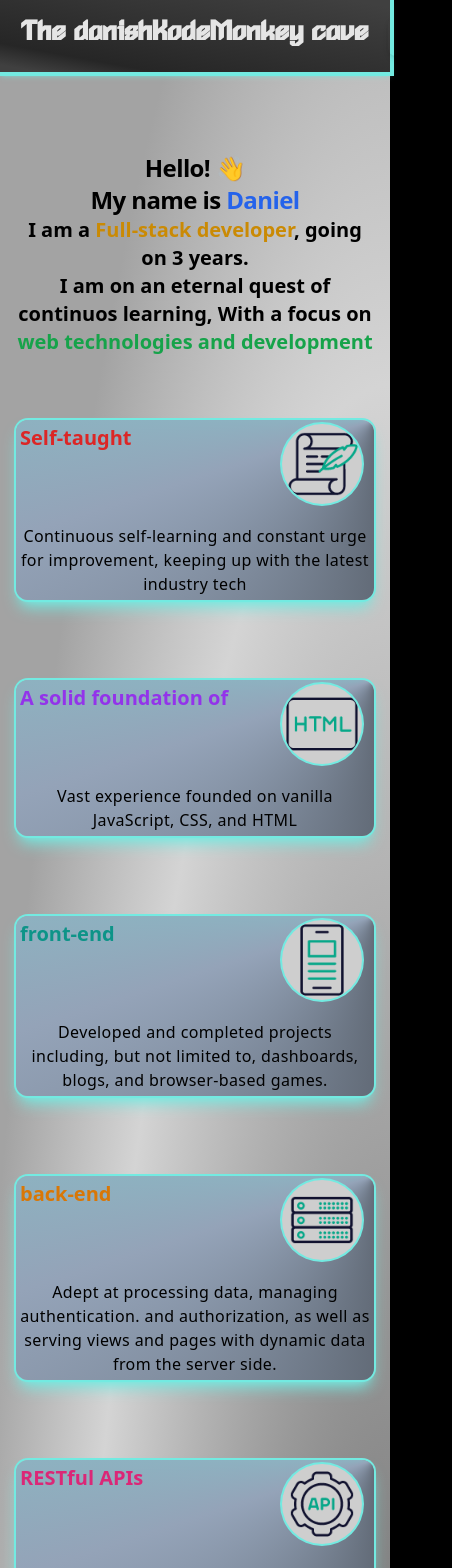
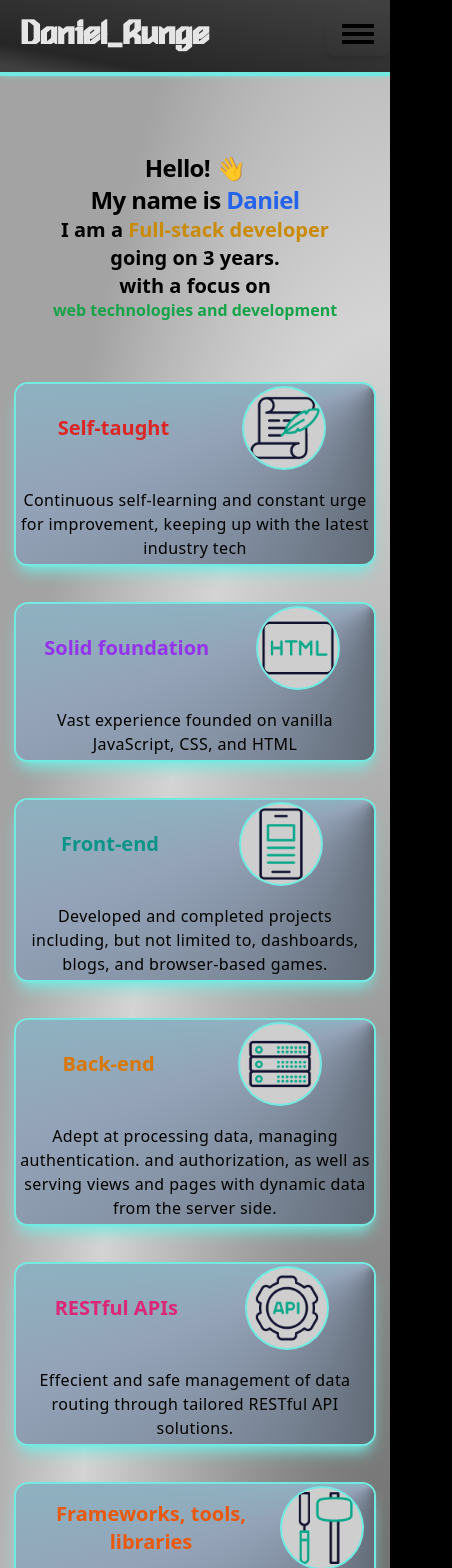
Before and after one commit to DanishKodeMonkey/DKM-website, a React (Vite) app: page /about in a window 390 px wide. Shown: the top 1568 px of the page, 452 px wide, since content can reach past the window. Built offline with nearby package versions, Linux system fonts and the light colour scheme.

Commit message:
Fix layout responsiveness for mobile breakpoints

```diff
--- a/src/App.css
+++ b/src/App.css
@@ -254,13 +254,13 @@
       @apply p-4 md:p-6 lg:p-8;
     }
     .avatar{
-      @apply w-1/4 h-auto rounded-full content-center m-10 ring-4;
+      @apply w-1/2 h-1/2 md:h-1/3 md:w-1/3 lg:h-1/4 lg:w-1/4 rounded-full content-center m-10 ring-4 ring-highlight-light;
     }
     .logo{
       @apply w-8 md:w-12 lg:w-24 ring-2 md:ring-4 rounded-xl mr-2;
     }
     .screenshot{
-      @apply w-2/3 self-center rounded-3xl;
+      @apply w-full md:w-2/3 self-center rounded-3xl;
     }
     .about-gif{
       @apply inline-block w-20 h-20 mr-2 bg-neutral-light ring-highlight-light ring-2 rounded-full;
@@ -280,6 +280,12 @@
       }
       button{
         @apply ring-0 bg-transparent h-full;
+      }
+      h4{
+        @apply text-sm
+      }
+      a{
+        @apply text-sm md:text-lg
       }
     }
     footer{
--- a/src/components/Footer.tsx
+++ b/src/components/Footer.tsx
@@ -1,6 +1,6 @@
 const Footer = () => {
   return (
-    <footer className="flex-row justify-around">
+    <footer className="flex-row justify-around ">
       <div className="flex flex-col">
         <h4>You can find me at:</h4>
         <a href="mailto:daniel_runge_@hotmail.com">
@@ -12,7 +12,7 @@ const Footer = () => {
         <a href="https://www.linkedin.com/in/daniel-ljung-runge-3ba014a1">LinkedIn</a>
       </div>
       <div className="flex flex-col">
-        <h4>This site is powered by:</h4>
+        <h4>Powered by:</h4>
 
         <a href="https://deno.com/">Deno 2.0</a>
 
--- a/src/components/Header.tsx
+++ b/src/components/Header.tsx
@@ -27,8 +27,8 @@ const Header = () => {
   return (
     <header>
       <div className="flex justify-center px-4">
-        <h1 className="font-header text-3xl  md:text-5xl lg:text-6xl  text-nowrap text-neutral-200">
-          The danishKodeMonkey cave
+        <h1 className="font-header text-4xl md:text-5xl lg:text-6xl  text-neutral-200">
+          Daniel_Runge
         </h1>
       </div>
 
@@ -46,7 +46,7 @@ const Header = () => {
           className={`absolute lg:relative lg:justify-center right-0 mt-4 lg:ring-2 lg:ring-highlight-light dark:lg:ring-highlight-light max-lg:rounded-b-lg max-lg:border-highlight-light max-lg:border-b max-lg:border-l max-lg:border-r dark:border-highlight-light dark:bg-highlight-dark bg-highlight max-sm:rounded-b-lg transition-all origin-top duration-300 ease-in-out transform ${
             isNavOpen
               ? "block scale-y-100 opacity-100"
-              : "hidden scale-y-50 opacity-0"
+            : "block scale-y-50 opacity-0"
           } lg:flex lg:items-center lg:opacity-100 lg:scale-100`}
         >
           <ul className="flex flex-col lg:flex-row lg:space-x-4 text-right">
@@ -56,7 +56,7 @@ const Header = () => {
               <li key={link}>
                 <Link
                   to={`/${link.toLowerCase()}`}
-                  className={`text-5xl lg:text-xl px-2 transition-all duration-300 ${
+                  className={`text-2xl lg:text-xl px-2 transition-all duration-300 ${
                     selectedLink === link
                       ? "px-24 lg:text-3xl lg:px-52 bg-secondary-light dark:bg-secondary-dark hover:text-neutral-dark  ring-2 ring-secondary-light rounded-md"
                       : ""
--- a/src/pages/About.tsx
+++ b/src/pages/About.tsx
@@ -23,19 +23,22 @@ export default function About() {
         </h3>
         <h4>
           I am a{"  "}
-          <span className="highlight-yellow">Full-stack developer</span>, going
-          on 3 years. <br />{" "}
-          I am on an eternal quest of continuos learning, With a focus on{"  "}
+          <span className="highlight-yellow">Full-stack developer</span>        </h4><h4>
+          going
+          on 3 years. <br />with a focus on {" "} <br />
+        </h4>
+        <h5>
           <span className="highlight-green">
             web technologies and development
           </span>
-        </h4>
+        </h5>
+
       </div>
       <br />
-      <div className="grid-layout gap-20">
+      <div className="grid-layout gap-10 md:gap-20">
         <div className="card about-me">
-          <div className="flex justify-between mb-5">
-            <h4 className="highlight-red">Self-taught</h4>
+          <div className="flex justify-around md:justify-between mb-5">
+            <h4 className="highlight-red max-md:self-center">Self-taught</h4>
             <img src={selfTaughtGif} alt="self taught" className="about-gif" />
           </div>
           <p>
@@ -44,16 +47,16 @@ export default function About() {
           </p>
         </div>
         <div className="card about-me">
-          <div className="flex justify-between mb-5">
-            <h4 className="highlight-purple">A solid foundation of</h4>
+          <div className="flex justify-around md:justify-between mb-5">
+            <h4 className="highlight-purple max-md:self-center">Solid foundation</h4>
             <img src={foundationGif} alt="A solid foundation" className="about-gif" />
           </div>
 
           <p>Vast experience founded on vanilla JavaScript, CSS, and HTML</p>
         </div>
         <div className="card about-me">
-          <div className="flex justify-between mb-5">
-            <h4 className="highlight-teal">front-end</h4>
+          <div className="flex justify-around md:justify-between mb-5">
+            <h4 className="highlight-teal max-md:self-center">Front-end</h4>
             <img src={frontEndGif} alt="Frontend" className="about-gif" />
           </div>
           <p>
@@ -62,8 +65,8 @@ export default function About() {
           </p>
         </div>
         <div className="card about-me">
-          <div className="flex justify-between mb-5">
-            <h4 className="highlight-amber">back-end</h4>
+          <div className="flex justify-around md:justify-between mb-5">
+            <h4 className="highlight-amber max-md:self-center">Back-end</h4>
             <img src={backEndGif} alt="Backend" className="about-gif" />
           </div>
           <p>
@@ -73,8 +76,8 @@ export default function About() {
           </p>
         </div>
         <div className="card about-me">
-          <div className="flex justify-between mb-5">
-            <h4 className="highlight-pink">RESTful APIs</h4>
+          <div className="flex justify-around md:justify-between mb-5">
+            <h4 className="highlight-pink max-md:self-center">RESTful APIs</h4>
             <img src={apiGif} alt="API" className="about-gif" />
           </div>
           <p>
@@ -83,8 +86,8 @@ export default function About() {
           </p>
         </div>
         <div className="card about-me">
-          <div className="flex justify-between mb-5">
-            <h4 className="highlight-orange">
+          <div className="flex justify-around md:justify-between mb-5">
+            <h4 className="highlight-orange max-md:self-center">
               Frameworks, tools, libraries
             </h4>
             <img src={frameworksGif} alt="frameworks" className="about-gif" />
@@ -96,7 +99,7 @@ export default function About() {
         </div>
 
       </div>
-      <div className="w-1/2 mx-auto mt-20 p-5 border border-highlight-light rounded-lg shadow-inner shadow-highlight-light">
+      <div className="w-full md:w-1/2 mx-auto mt-20 p-5 border border-highlight-light rounded-lg shadow-inner shadow-highlight-light">
         <h4 className="text-lg font-bold mb-3">Fun Facts:</h4>
         <ul className="list-disc list-inside">
           <li className="highlight-green">Too passionate about Dinosaurs in code</li>
--- a/src/pages/ContactMe.tsx
+++ b/src/pages/ContactMe.tsx
@@ -7,13 +7,14 @@ export default function ContactMe() {
     <main>
       <div className="flex flex-col text-center">
         <div className="flex justify-center"><img className="screenshot" src={DKM2} alt="tech wizard monkey" /></div>
-        <h2 className="text-3xl mt-10">If you ever need a tech wizard at your side <br />
-          Dont hesitate to summon me by:</h2>
+        <h1 className="text-2xl mt-10 mb-1">It's dangerous out there!</h1>
+        <h2 className="text-xl">If you ever need a tech wizard at your side </h2>
+        <h3 className="text-lg mb-2">Dont hesitate to summon me by:</h3>
         <a href="mailto:daniel_runge_@hotmail.com">
-          Email, at Daniel_Runge_@hotmail.com
+          Email:  Daniel_Runge_@hotmail.com
         </a>
         <a href="https://github.com/DanishKodeMonkey">DanishKodeMonkey on GitHub.com</a>
-        <a href="https://www.linkedin.com/in/daniel-ljung-runge-3ba014a1">LinkedIn</a>      </div>
+        <a href="https://www.linkedin.com/in/daniel-ljung-runge-3ba014a1">Daniel Ljung Runge on LinkedIn</a>      </div>
     </main>
   )
 }
--- a/src/pages/Index.tsx
+++ b/src/pages/Index.tsx
@@ -13,10 +13,12 @@ export default function Index() {
     <>
       <div className="text-center responsive-text">
 
+        <div className="flex flex-col md:flex-row">
+          <img src={DKM} alt="danishKodeMonkey" className="avatar max-md:self-center" />
+          <div className="flex flex-col justify-end lg:justify-end xl:justify-normal xl:mt-52 text-center">
             <div className="flex justify-center">
-          <img src={DKM} alt="danishKodeMonkey" className="avatar" />
-          <div className="flex-col mt-40">
-            <h1>Hello there! 👋</h1>
+              <h1>Hello there! </h1><h1>👋</h1>
+            </div>
             <h2>
               My name is <span className="highlight-blue">Daniel</span>
             </h2>
@@ -24,17 +26,28 @@ export default function Index() {
               I am a{" "}
               <span className="highlight-amber">Full-stack web wizard!</span>
             </h3>
-          </div>
+
           </div>
 
+        </div>
+
+        <div>
           <p>
             I am on a eternal quest of{" "}
             <span className="highlight-green">continuous learning</span>.
-          <br />
-          <span className="highlight-pink">Fighting epic battles</span> against <span className="highlight-red">Errors and bugs</span>{" "}
-          <br />
+          </p>
+          <br className="mb-2" />
+          <p>Fighting  <span className="highlight-pink">epic</span>  battlesagainst <span className="highlight-red">Errors and bugs</span>{" "}</p>
+          <br className="mb-2" />
+          <p>
             While crafting <span className="highlight-yellow">legendary websites</span>, <span className="highlight-green">backend servers </span>and <span className="highlight-red">restful-APIs!</span>
           </p>
+          <div className="flex flex-col md:hidden">
+            |<br />
+            V
+
+          </div>
+        </div>
 
 
         <TechScroller />
```
Lines whose indentation alone changed are shown as unchanged.
